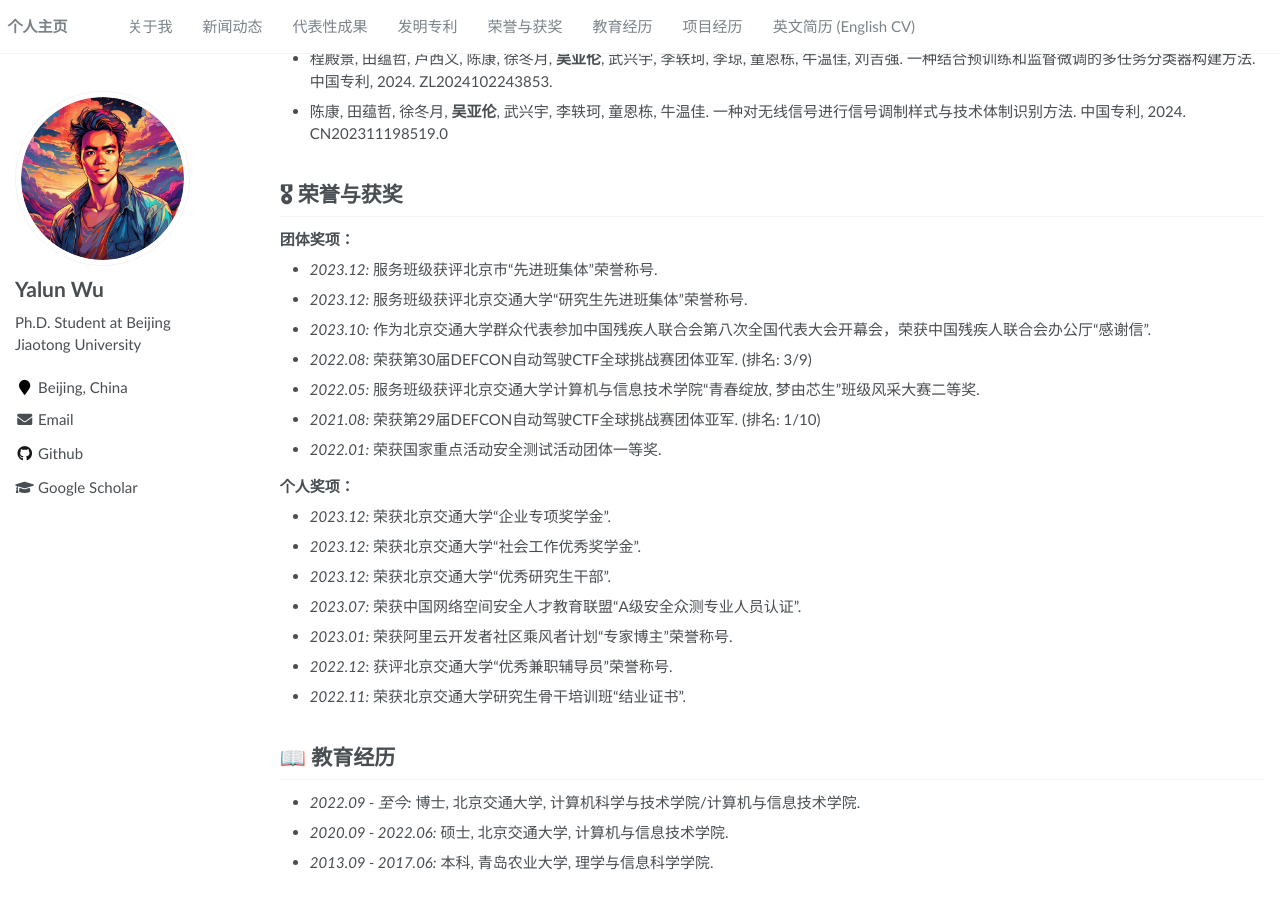
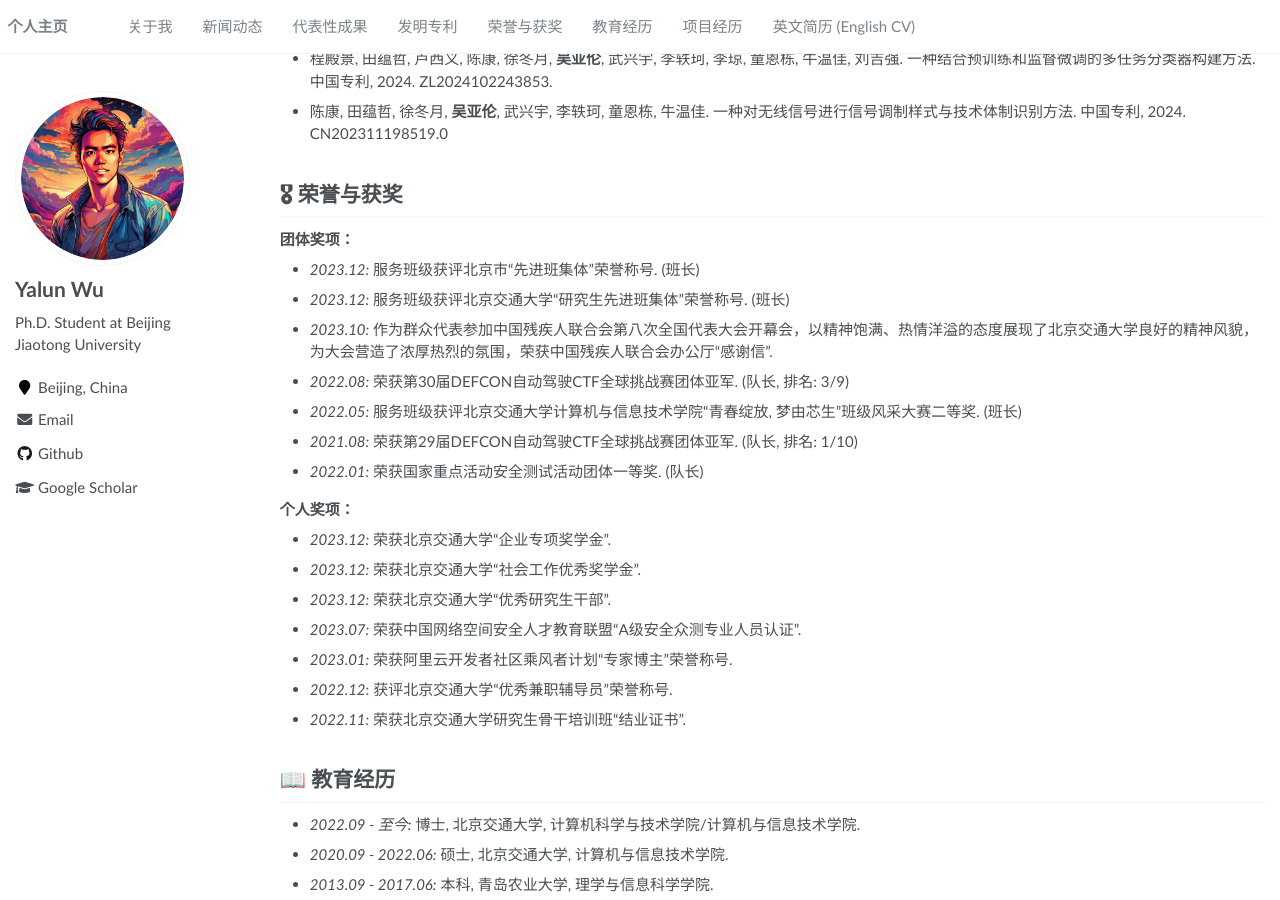
Before and after one commit to xiaoshu1221/xiaoshu1221.github.io, a Jekyll site: the page built from _pages/about.md, in a window 1280 px wide and 900 px high, scrolled down 2308 px. Built offline with Jekyll 4.4.1, drawn with Linux system fonts in a browser that asks for light colours.

Commit message:
supply msg

```diff
--- a/_pages/about.md
+++ b/_pages/about.md
@@ -80,13 +80,13 @@ Currently, my research has centered on:
 <span class='anchor' id='Honor-and-Reward'></span>
 # 🎖 荣誉与获奖
 **团体奖项：**
-- *2023.12:* 服务班级获评北京市“先进班集体”荣誉称号.
-- *2023.12:* 服务班级获评北京交通大学“研究生先进班集体”荣誉称号.
-- *2023.10:* 作为北京交通大学群众代表参加中国残疾人联合会第八次全国代表大会开幕会，荣获中国残疾人联合会办公厅“感谢信”.
-- *2022.08:* 荣获第30届DEFCON自动驾驶CTF全球挑战赛团体亚军. (排名: 3/9)
-- *2022.05:* 服务班级获评北京交通大学计算机与信息技术学院“青春绽放, 梦由芯生”班级风采大赛二等奖.
-- *2021.08:* 荣获第29届DEFCON自动驾驶CTF全球挑战赛团体亚军. (排名: 1/10)
-- *2022.01:* 荣获国家重点活动安全测试活动团体一等奖.
+- *2023.12:* 服务班级获评北京市“先进班集体”荣誉称号. (班长)
+- *2023.12:* 服务班级获评北京交通大学“研究生先进班集体”荣誉称号. (班长)
+- *2023.10:* 作为群众代表参加中国残疾人联合会第八次全国代表大会开幕会，以精神饱满、热情洋溢的态度展现了北京交通大学良好的精神风貌，为大会营造了浓厚热烈的氛围，荣获中国残疾人联合会办公厅“感谢信”.
+- *2022.08:* 荣获第30届DEFCON自动驾驶CTF全球挑战赛团体亚军. (队长, 排名: 3/9)
+- *2022.05:* 服务班级获评北京交通大学计算机与信息技术学院“青春绽放, 梦由芯生”班级风采大赛二等奖. (班长)
+- *2021.08:* 荣获第29届DEFCON自动驾驶CTF全球挑战赛团体亚军. (队长, 排名: 1/10)
+- *2022.01:* 荣获国家重点活动安全测试活动团体一等奖. (队长)
 
 **个人奖项：**
 - *2023.12:* 荣获北京交通大学“企业专项奖学金”.
```
